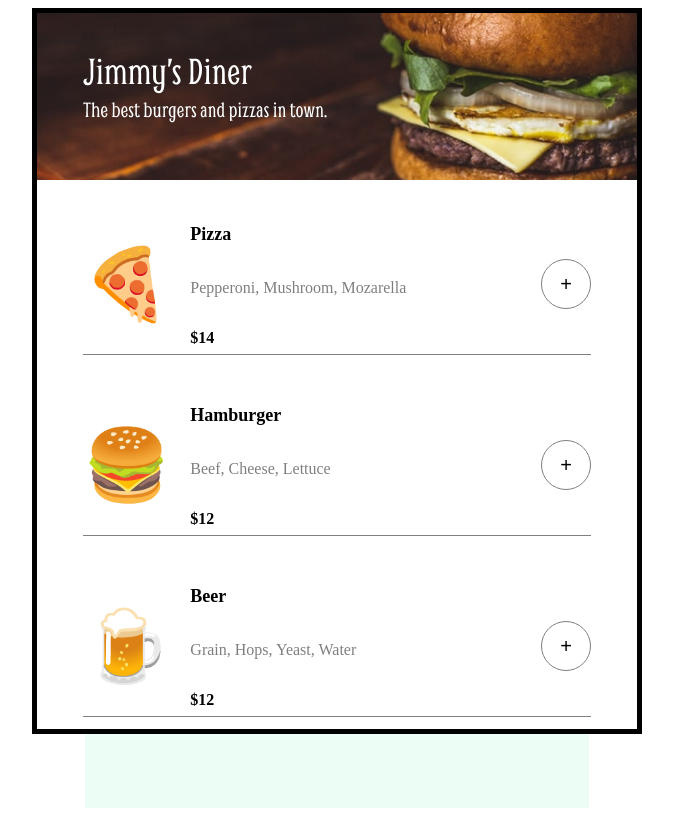
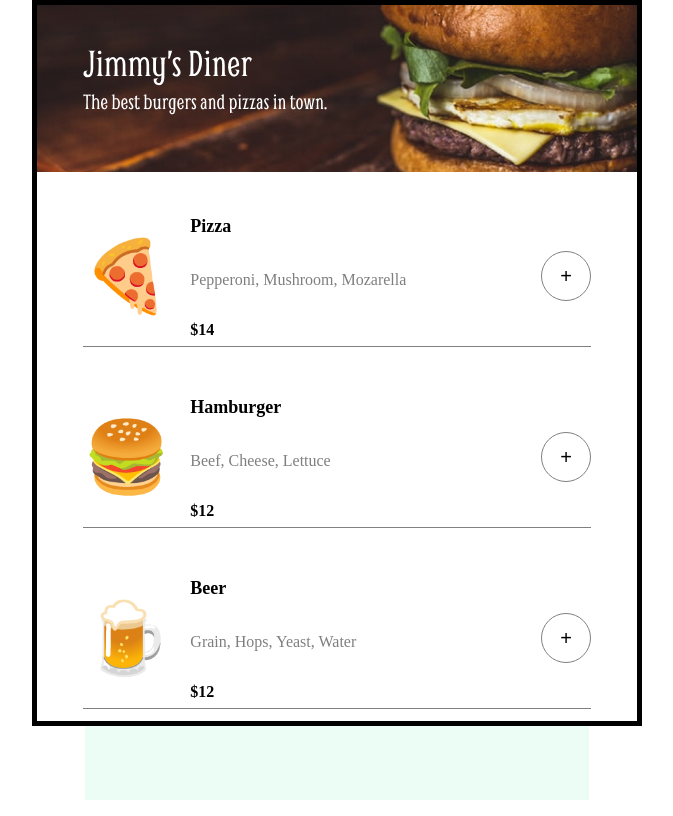
Before and after one commit to TuringAlan21/Jimmy-s-Diner, a plain HTML site: page index.html in a window 1280 px wide. Shown: the whole page, without its empty margins (303-976 px from the left). Drawn offline with Linux system fonts and the light colour scheme.

Commit message:
Update styles.css

```diff
--- a/styles.css
+++ b/styles.css
@@ -1,10 +1,10 @@
 body{
     display: flex;
+    margin: 0;
     overflow: visible;
     height: 100vh;
     flex-direction: column;
     align-items: center;
-    justify-content: center;
     position: relative;
 }
 
@@ -20,7 +20,6 @@ header{
     height: 1161px;
     width: 600px;
     border: black 5px solid;
-    margin: 0 auto;
 }
 .section {
     display: flex;
```
